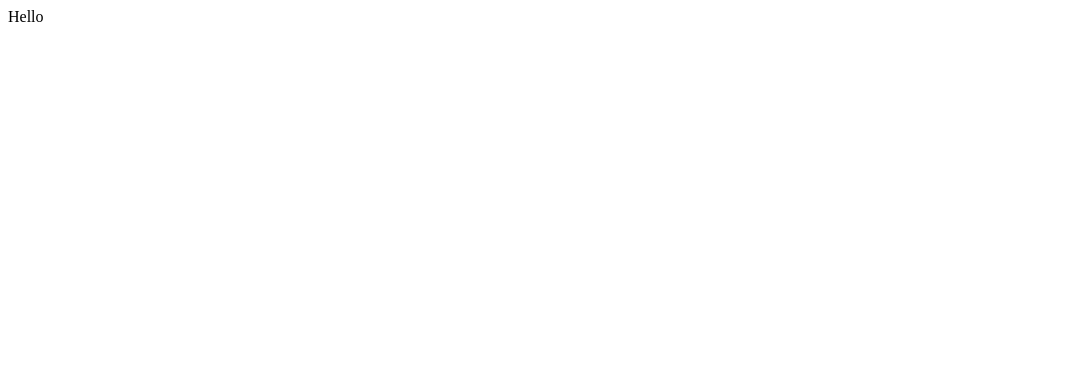
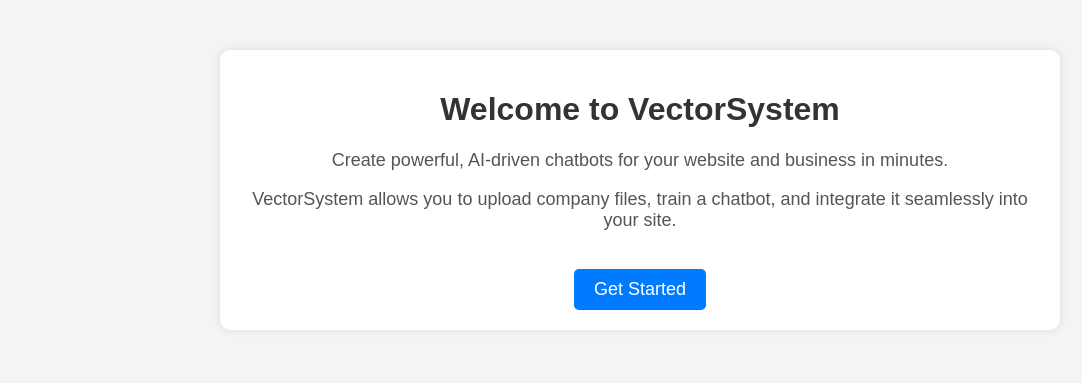
Before and after one commit to alikian/vectorsystem, a plain HTML site: page index.html in a window 1280 px wide. Shown: the whole page, without its empty margins (0-1082 px from the left). Drawn offline with Linux system fonts and the light colour scheme.

Commit message:
Update index.html

```diff
--- a/index.html
+++ b/index.html
@@ -1 +1,54 @@
-Hello
+<!DOCTYPE html>
+<html lang="en">
+<head>
+    <meta charset="UTF-8">
+    <meta name="viewport" content="width=device-width, initial-scale=1.0">
+    <title>VectorSystem - Build Your Own Chatbot</title>
+    <style>
+        body {
+            font-family: Arial, sans-serif;
+            text-align: center;
+            margin: 0;
+            padding: 0;
+            background-color: #f4f4f4;
+        }
+        .container {
+            max-width: 800px;
+            margin: 50px auto;
+            background: white;
+            padding: 20px;
+            border-radius: 10px;
+            box-shadow: 0 0 10px rgba(0, 0, 0, 0.1);
+        }
+        h1 {
+            color: #333;
+        }
+        p {
+            font-size: 18px;
+            color: #555;
+        }
+        .btn {
+            display: inline-block;
+            margin-top: 20px;
+            padding: 10px 20px;
+            font-size: 18px;
+            color: white;
+            background: #007BFF;
+            border: none;
+            border-radius: 5px;
+            text-decoration: none;
+        }
+        .btn:hover {
+            background: #0056b3;
+        }
+    </style>
+</head>
+<body>
+    <div class="container">
+        <h1>Welcome to VectorSystem</h1>
+        <p>Create powerful, AI-driven chatbots for your website and business in minutes.</p>
+        <p>VectorSystem allows you to upload company files, train a chatbot, and integrate it seamlessly into your site.</p>
+        <a href="#" class="btn">Get Started</a>
+    </div>
+</body>
+</html>
```
